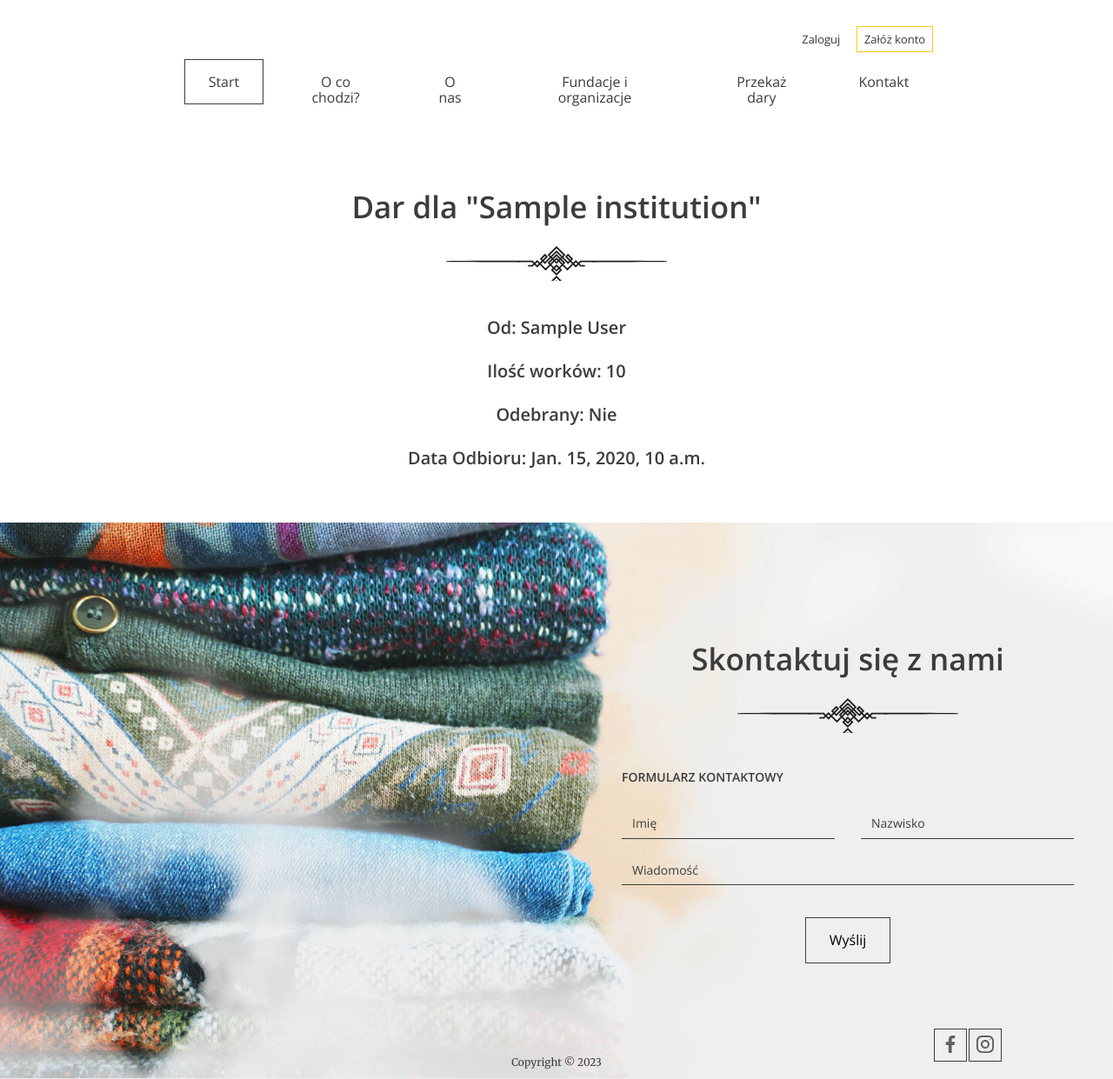
After one commit to DamianFilimowski/Donate, a Django app: template charity/templates/charity/donation_detail.html in a window 1280 px wide. The commit adds this page. Shown: the whole page at 87% size. Run offline with Django 3.2, Linux system fonts and the light colour scheme; the template is opened without the code that fills it: most values are stand-ins (such as "Sample title", 1, 10 or a date in 2020).

Commit message:
DonationDetailView

```diff
--- a/accounts/templates/accounts/profile.html
+++ b/accounts/templates/accounts/profile.html
@@ -21,6 +21,7 @@
             <ul><li style="font-size: 18px;">
                 Odbiór: {{ donation.pick_up_date }} o godzinie {{ donation.pick_up_time }} -
                 <a href="{% url 'charity:donation_taken' donation.id %}" class="btn btn--small btn--without-border active">Oznacz jako odebraną</a>
+                <a href="{% url 'charity:donation_detail' donation.id %}" class="btn btn--small btn--without-border active">Szczegóły</a>
             </li></ul>
 
         {% endfor %}
@@ -30,6 +31,7 @@
             </li>
             <ul><li style="font-size: 18px; ; color: darkgreen;">
                 Odedbrano: {{ donation.taken_date }} o godzinie {{ donation.taken_time }}
+                <a href="{% url 'charity:donation_detail' donation.id %}" class="btn btn--small btn--without-border active">Szczegóły</a>
             </li></ul>
 
         {% endfor %}
--- /dev/null
+++ b/charity/templates/charity/donation_detail.html
@@ -0,0 +1,18 @@
+{% extends 'base.html' %}
+{% block content %}
+    {% load static %}
+  <body>
+    <header>
+      {% include 'navbar.html' %}
+    </header>
+
+    <section class="login-page">
+        <h2>Dar dla "{{ donation.institution.name }}"</h2>
+      <h1>Od: {{ donation.user.first_name }} {{ donation.user.last_name  }}</h1>
+        <h1>Ilość worków: {{ donation.quantity }}</h1>
+        <h1>Odebrany: {% if donation.is_taken %}Tak{% else %}Nie{% endif %} </h1>
+        <h1>Data Odbioru: {% if donation.is_taken %}{{ donation.taken_date }}
+        {% else %}{{ donation.pick_up_date }}{% endif %}</h1>
+
+    </section>
+  {% endblock %}
--- a/charity/templates/charity/form_step5.html
+++ b/charity/templates/charity/form_step5.html
@@ -42,7 +42,7 @@
                   <ul>
                     <li>{{ data }}</li>
                     <li>{{ time }}</li>
-                    <li>Uwagi: {{ more_info }}/li>
+                      <li>Uwagi: {{ more_info }}</li>
                   </ul>
                 </div>
               </div>
--- a/charity/urls.py
+++ b/charity/urls.py
@@ -12,5 +12,6 @@ urlpatterns = [
     path('add_donation/step5/', AddDonationStep5View.as_view(), name='add_donation_step5'),
     path('add_donation/confirmation/', ConfirmationView.as_view(), name='confirmation'),
     path('pick_up/<int:pk>/', DonationTakenView.as_view(), name='donation_taken'),
+    path('donation/<int:pk>/', DonationDetailView.as_view(), name='donation_detail'),
 
 ]
```
Also changed, not shown: charity/views.py (+7 -1 lines).
